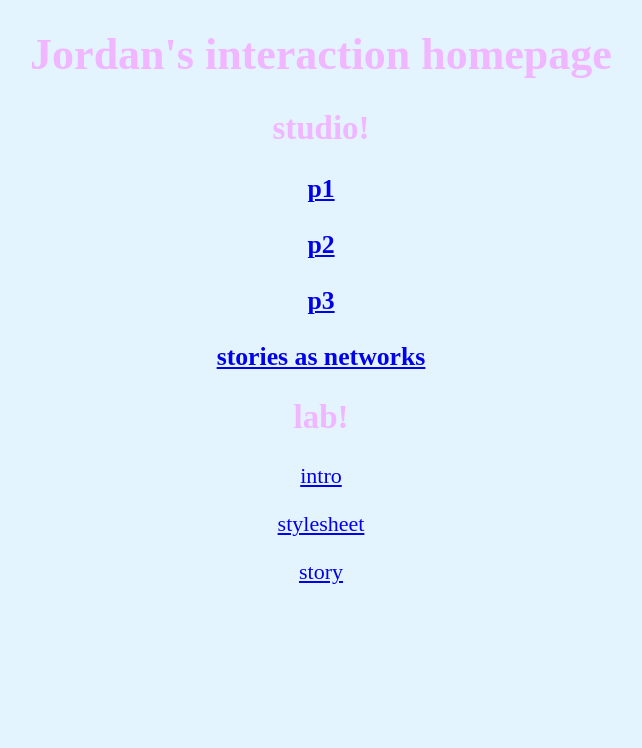
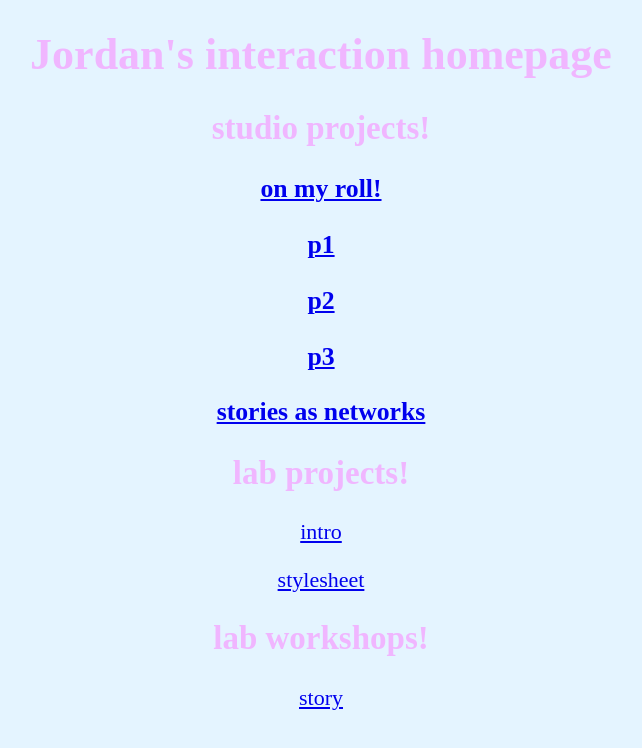
Before and after one commit to jordantrimble/core-2-interaction, a plain HTML site: page index.html in a window 1280 px wide. Shown: the whole page, without its empty margins (319-961 px from the left). Drawn offline with Linux system fonts and the light colour scheme.

Commit message:
Add files via upload

```diff
--- a/index.html
+++ b/index.html
@@ -10,7 +10,8 @@
 
 <body><center>
     <h1><center>Jordan's interaction homepage</center></h1>
-    <h2>studio!</h2>
+    <h2>studio projects!</h2>
+    <h3><a href="https://www.are.na/jordan-trimble/on-my-roll">on my roll!</a></h3>
     <h3><a href="https://drive.google.com/file/d/12yqku7_4Urc44KtPVRE1uusI0GPUojIQ/view?usp=sharing">p1</a></h3>
     <h3><a href="https://drive.google.com/file/d/1oo3gy3P8KRsDbWgMn8u-7T-kflmVHODJ/view?usp=sharing">p2</a></h3>
 
@@ -18,10 +19,12 @@
 
     <h3><a href="studio/projects/01_stories-as-networks/index.html">stories as networks</a></h3>
 
-        <h2><center>lab!</center></h2>
+        <h2><center>lab projects!</center></h2>
+
         <a href="lab/projects/01_introduction/index.html">intro</a>
-        <p><a href="lab/projects/02_class-stylesheet/index.html"
-        <h3>stylesheet</h3></p>
+
+        <p><a href="lab/projects/02_class-stylesheet/index.html">stylesheet</a></p>
+    <h2>lab workshops!</h2>
        <p><a href="lab/workshops/01_story-style/index.html">story</a></p>
 
 </center></body>
```
